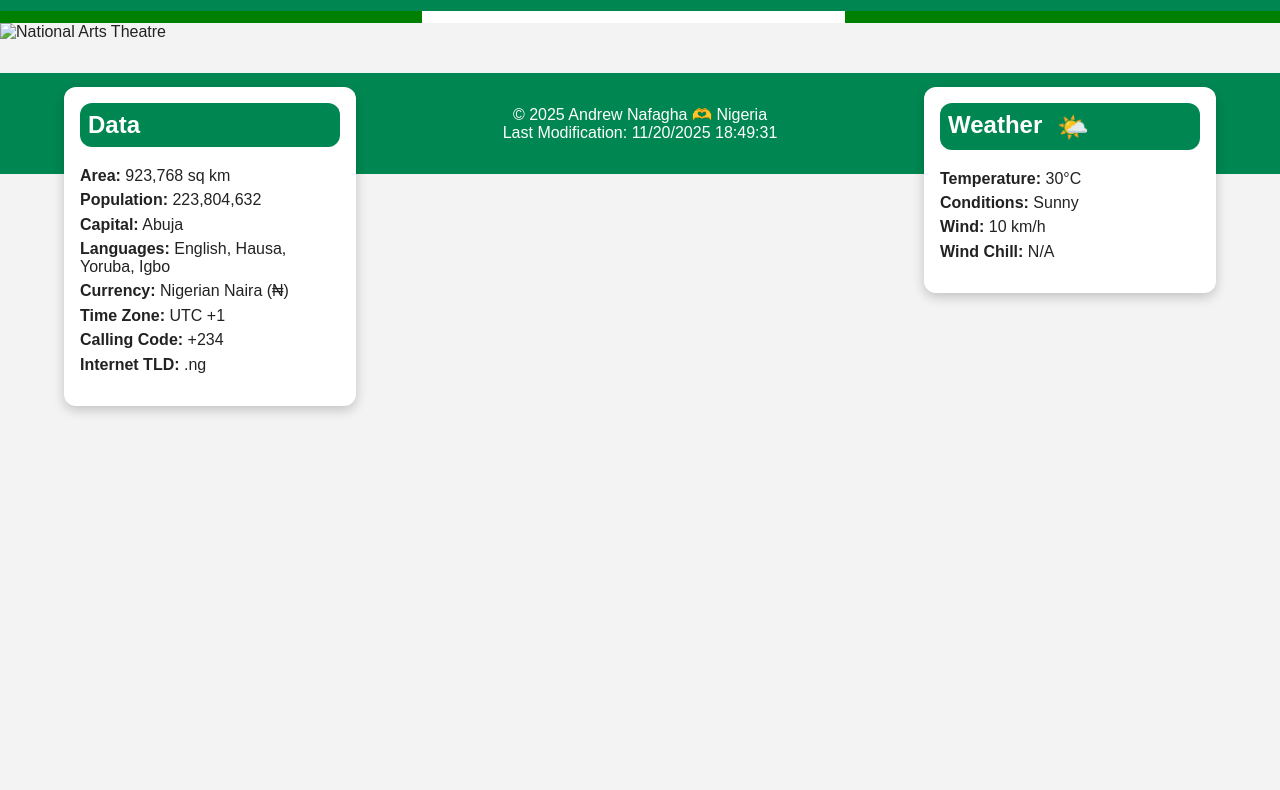
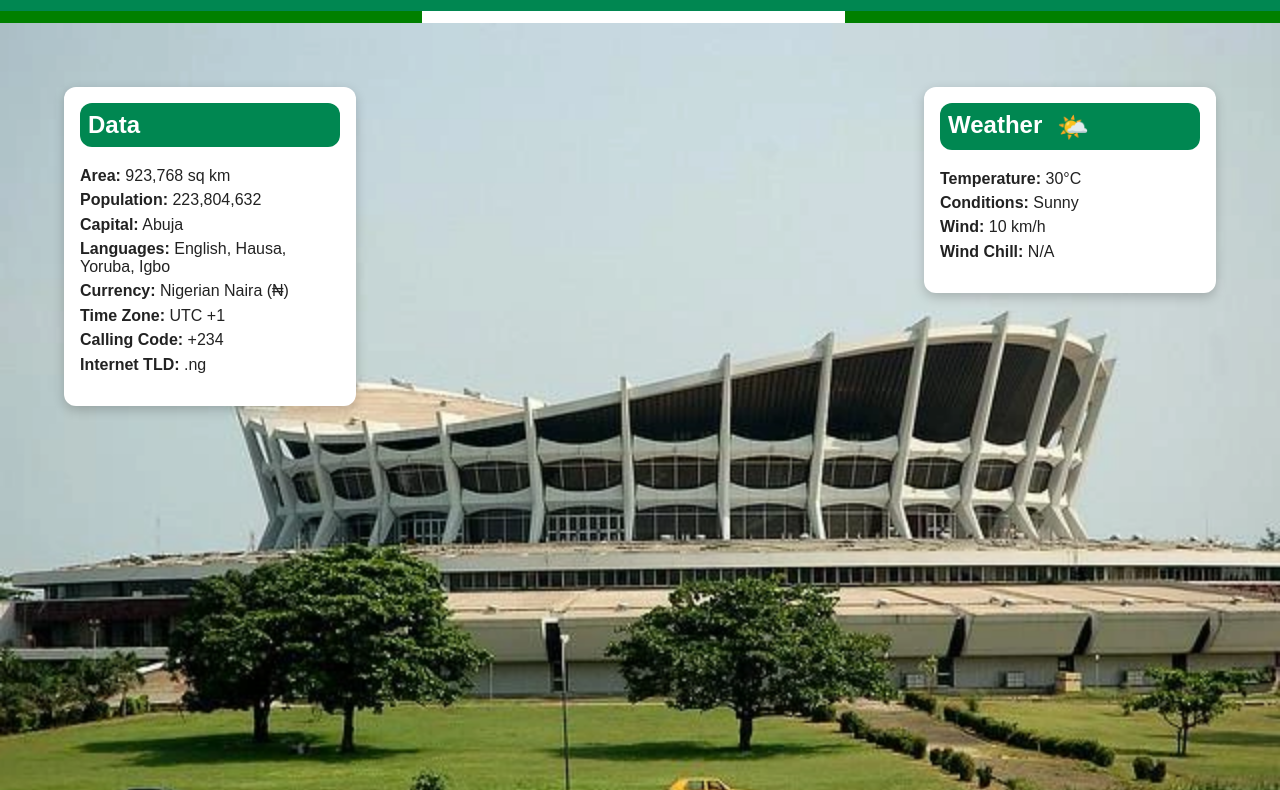
Before and after one commit to andygildev/wdd131, a plain HTML site: page place.html in a window 1280 px wide. Shown: the part 89-879 px from the top of the page. Before the commit the page ends 800 px from the top, so only its background shows below. Drawn offline with Linux system fonts and the light colour scheme.

Commit message:
country page

```diff
--- a/place.html
+++ b/place.html
@@ -24,7 +24,7 @@
         <section class="hero">
 
             <picture>
-                <source srcset="images/national-arts-theatre-larger.webp" media="(min-width: 700px)">
+                <source srcset="images/national-larger.webp" media="(min-width: 700px)">
                 <img src="images/national-larger.webp" alt="National Arts Theatre" class="hero-img">
             </picture>
         </section>
```
